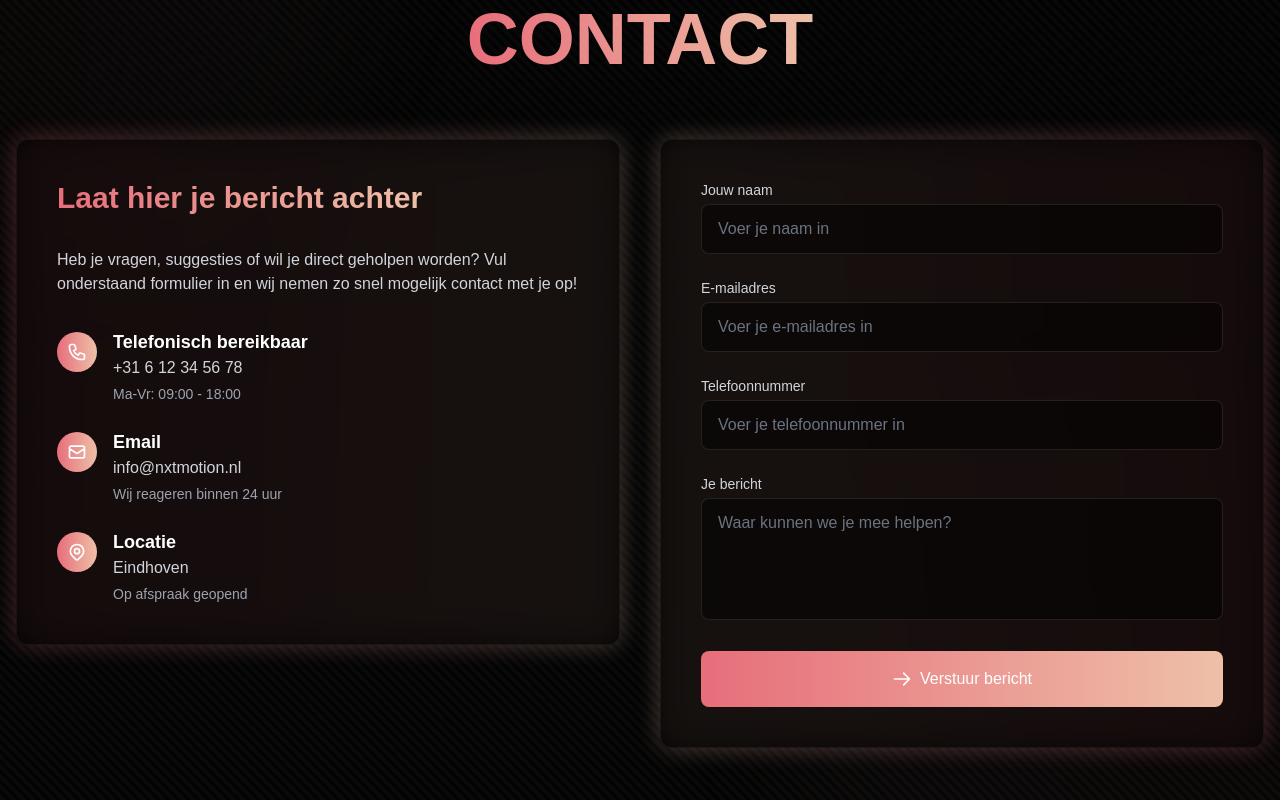
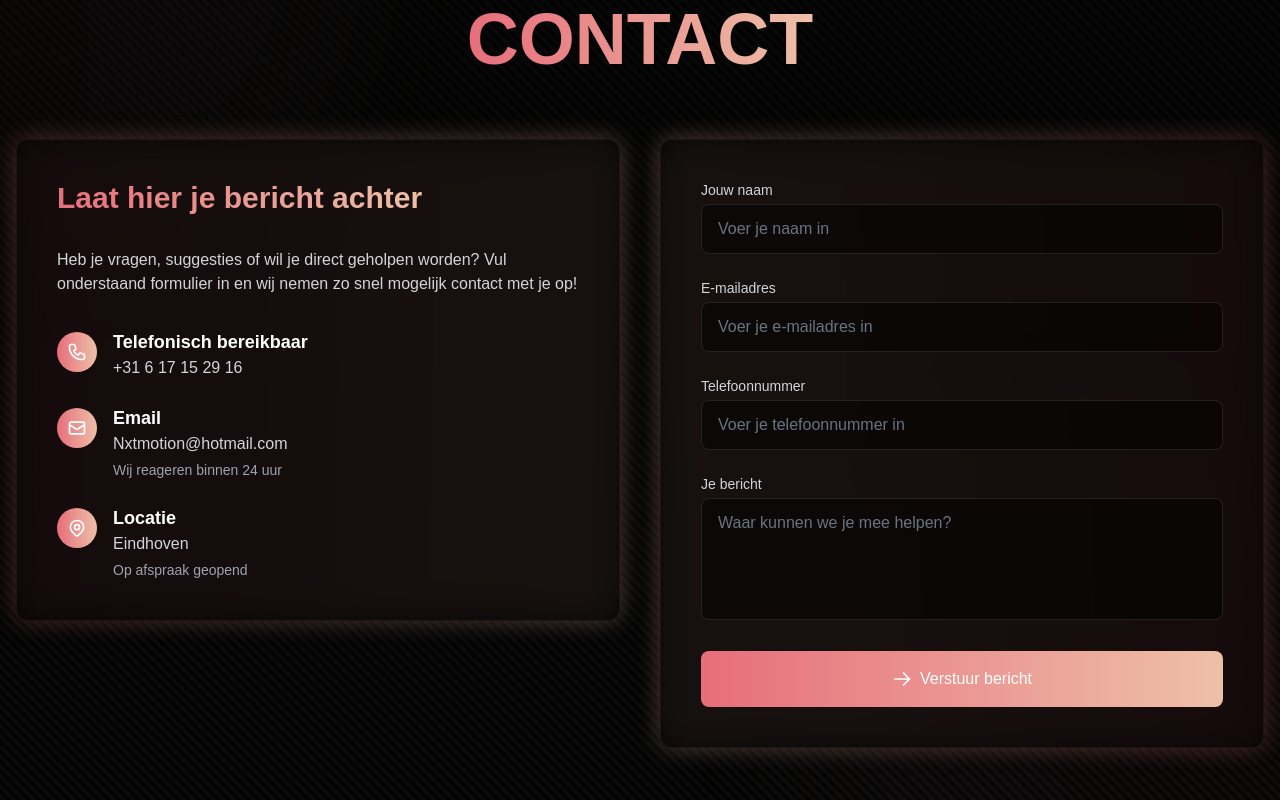
Before and after one commit to obiidev/nxtmotion, a Next.js app: page / in a window 1280 px wide. Shown: the part 5887-6687 px from the top of the page. Built offline with nearby package versions, Linux system fonts and the light colour scheme; what tailwindcss-motion would draw is missing.

Commit message:
imran was hier

```diff
--- a/src/components/Contact.tsx
+++ b/src/components/Contact.tsx
@@ -119,10 +119,7 @@ export default function Contact() {
                         <h3 className="text-white font-semibold text-lg">
                           Telefonisch bereikbaar
                         </h3>
-                        <p className="text-gray-300">+31 6 12 34 56 78</p>
-                        <p className="text-gray-400 text-sm mt-1">
-                          Ma-Vr: 09:00 - 18:00
-                        </p>
+                        <p className="text-gray-300">+31 6 17 15 29 16</p>
                       </div>
                     </div>
 
@@ -146,7 +143,7 @@ export default function Contact() {
                         <h3 className="text-white font-semibold text-lg">
                           Email
                         </h3>
-                        <p className="text-gray-300">info@nxtmotion.nl</p>
+                        <p className="text-gray-300">Nxtmotion@hotmail.com</p>
                         <p className="text-gray-400 text-sm mt-1">
                           Wij reageren binnen 24 uur
                         </p>
--- a/src/components/Overons.tsx
+++ b/src/components/Overons.tsx
@@ -281,7 +281,7 @@ export default function Overons() {
                     <div className="grid grid-cols-2 sm:grid-cols-3 md:flex md:flex-wrap gap-3">
                       {/* Phone Button */}
                       <a
-                        href="tel:+31612345678"
+                        href="tel:+31617152916"
                         className="px-4 py-3 text-white font-medium rounded-full bg-gradient-to-r from-[#e76e7b] to-[#eec0a8] hover:shadow-lg hover:shadow-[#e76e7b]/20 transition-all duration-300 flex items-center justify-center"
                         target="_blank"
                         rel="noopener noreferrer"
@@ -304,7 +304,7 @@ export default function Overons() {
 
                       {/* WhatsApp Button */}
                       <a
-                        href="https://wa.me/31612345678"
+                        href="https://wa.me/31617152916"
                         className="px-4 py-3 text-white font-medium rounded-full bg-[#25D366]/80 hover:bg-[#25D366] border border-white/10 hover:border-white/30 transition-all duration-300 flex items-center justify-center"
                         target="_blank"
                         rel="noopener noreferrer"
```
